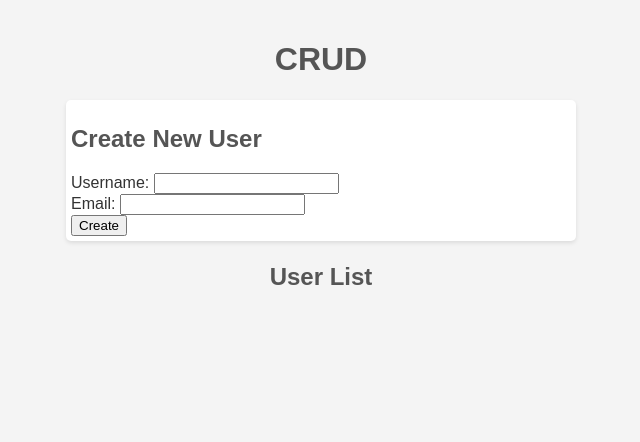
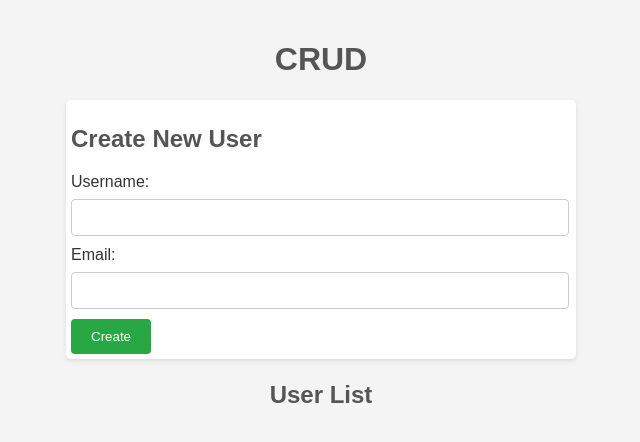
Before and after one commit to Theodore-Ross-18/CRUD, a Flask app: page /users in a window 1280 px wide. Shown: the top 442 px of the page, without its empty margins (319-959 px from the left). Run offline with Flask 3, Linux system fonts and the light colour scheme.

Commit message:
STYLE label input field button

```diff
--- a/App/templates/users.html
+++ b/App/templates/users.html
@@ -66,6 +66,29 @@
             max-width: 500px;
         }
 
+        label {
+            display: block;
+            margin-bottom: 8px;
+        }
+
+        input[type="text"], input[type="email"] {
+            width: calc(100% - 24px);
+            padding: 10px;
+            margin-bottom: 10px;
+            border: 1px solid #ccc;
+            border-radius: 4px;
+        }
+
+        button {
+            display: inline-block;
+            background-color: #28a745;
+            color: white;
+            border: none;
+            padding: 10px 20px;
+            border-radius: 4px;
+            cursor: pointer;
+        }
+
 </style>
 
 <!-- Content Functionality -->
```
